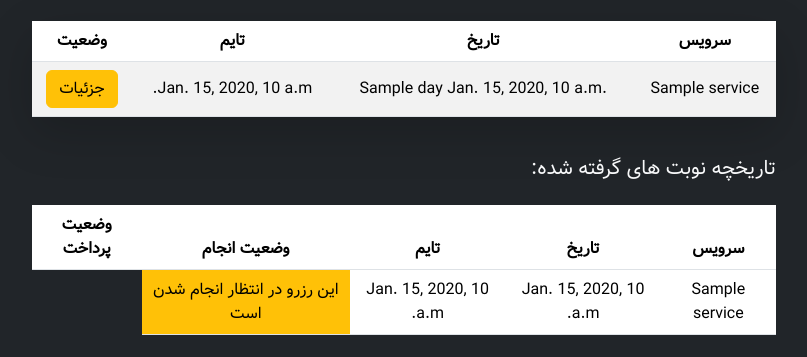
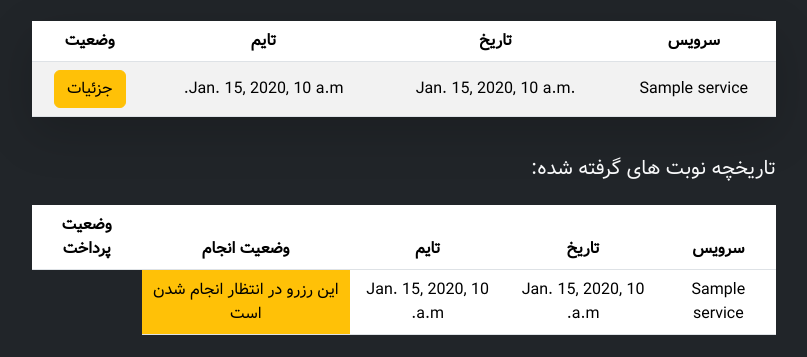
Before and after one commit to bardianz/blackcut-django, a Django app: template account/templates/account/dashboard.html in a window 1280 px wide. Shown: the part 222-579 px from the top of the page, without its empty margins (236-1043 px from the left). Run offline with Django 5.2, Linux system fonts and the light colour scheme; a user stored in the database is signed in; tables that the repository leaves empty hold one stand-in row (values such as "Sample post"); the template is opened without the code that fills it: most values are stand-ins (such as "Sample title", 1, 10 or a date in 2020).

Commit message:
refactor persian weekday stuff

```diff
--- a/account/templates/account/dashboard.html
+++ b/account/templates/account/dashboard.html
@@ -65,7 +65,6 @@
                     <!-- <th scope="row">1</th> -->
                     <td dir="rtl"> {{ i.service }}</td>
                     <td dir="ltr">
-                        {{ i.day }}
                         {{ i.jalali_reservation_date }}
                     </td>
                     <td>{{ i.start_time }}</td>
--- a/account/views.py
+++ b/account/views.py
@@ -24,9 +24,6 @@ class Dashboard(View):
         queryset = Appointment.objects.filter(user=request.user).order_by('date').all()
         for appointment in queryset:
             appointment.start_time = str( appointment.timeslot.start_time)[:-3]
-            # days_list = ["دوشنبه", "سه‌شنبه", "چهارشنبه", "پنج‌شنبه", "جمعه", "شنبه", "یک‌شنبه"]
-            # today_weekday = days_list[appointment.date.weekday()]
-            appointment.day = str(convert_to_persian_weekday(appointment.date))
             appointment.reserve_id = appointment.id
 
 
--- a/reservation/models.py
+++ b/reservation/models.py
@@ -3,6 +3,7 @@ from django.contrib.auth.models import User
 from django.utils.translation import gettext_lazy
 from jalali_date import date2jalali
 from utils.persian_date_convertor import persian_date_string_convertor
+from utils.persian_weekday import convert_to_persian_weekday
 
 
 SERVICE_IS_ACTIVE_CHOICES = (
@@ -77,7 +78,8 @@ class Appointment(models.Model):
         jalali_date = date2jalali(self.date)
         print(jalali_date)
         jalali_string = persian_date_string_convertor(str(jalali_date))
-        return jalali_string
+        persian_weekday = convert_to_persian_weekday(self.date)
+        return f"{persian_weekday} {jalali_string}"
 
     def user_identifier(self):
         if self.user.first_name and self.user.last_name:
```
Also changed, not shown: reservation/utils.py (+0 -18 lines).
